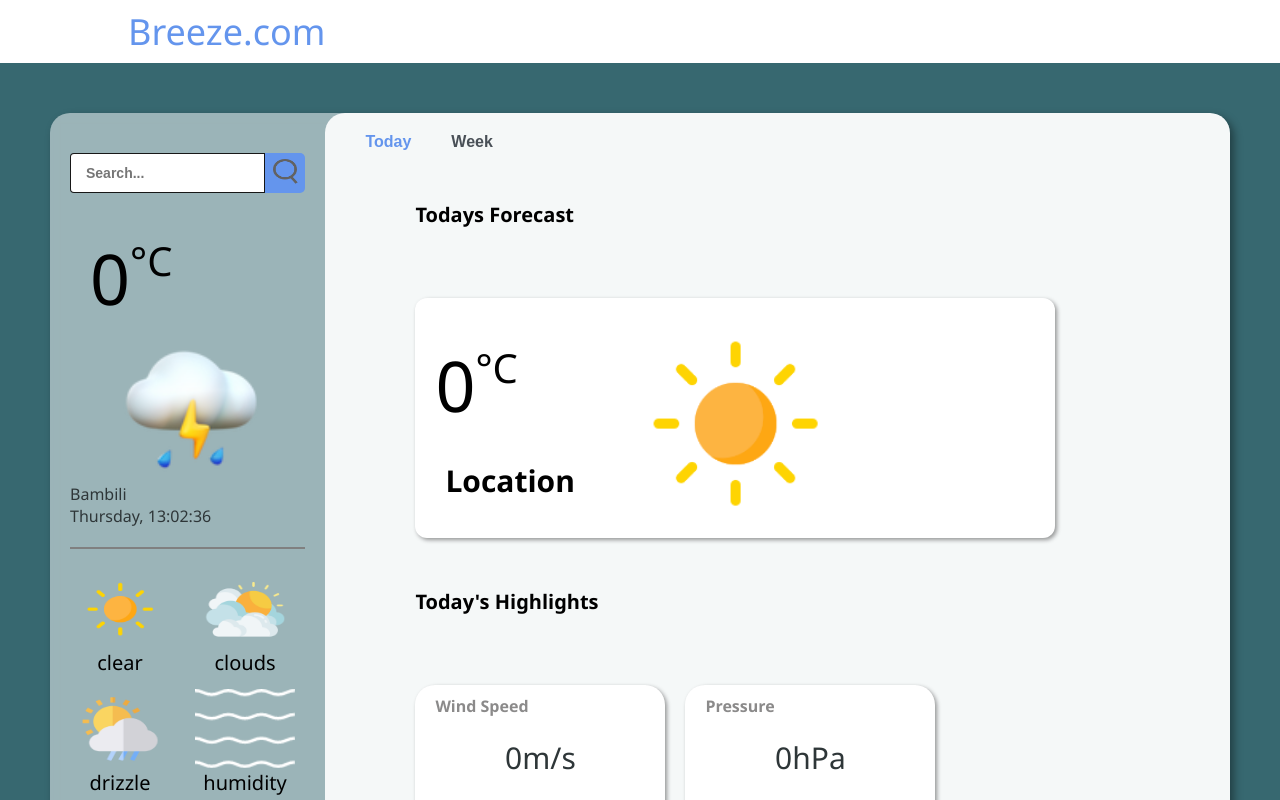
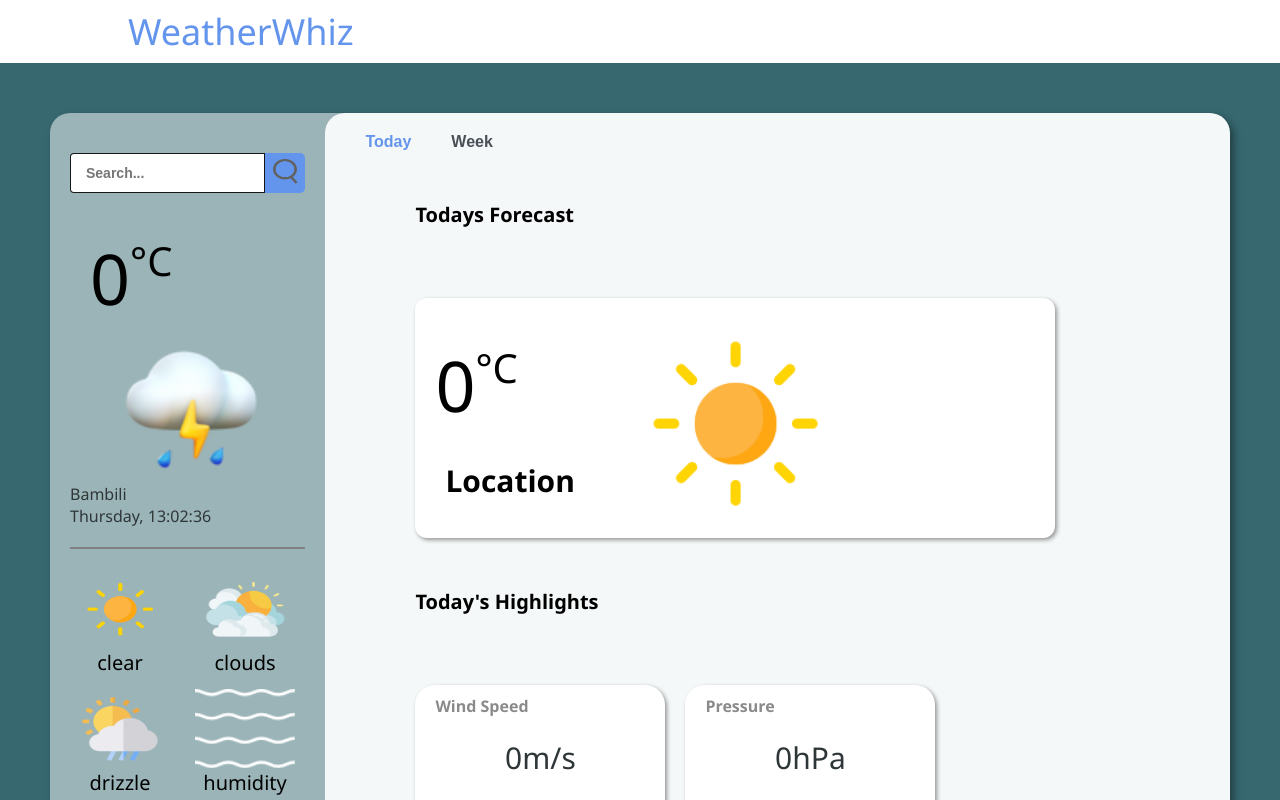
Before and after one commit to Achegnui/WeatherWhiz, a plain HTML site: page index.html in a window 1280 px wide. Shown: the top 800 px of the page. Drawn offline with nearby package versions, Linux system fonts and the light colour scheme; no server answers.

Commit message:
Update index.html
changed the name of the website

```diff
--- a/index.html
+++ b/index.html
@@ -8,13 +8,13 @@
       ="device-width,"
       initial-scale="1.0”"
     />
-    <title>MeteoPro</title>
+    <title>WeatherWhiz</title>
     <link rel="stylesheet" href="style.css" />
     <script src="https://cdn.jsdelivr.net/npm/chart.js"></script>
   </head>
   <body>
     <header>
-      <p class="logo">Breeze.com</p>
+      <p class="logo">WeatherWhiz</p>
       <nav>
         <!-- <ul class="nav_links">
             <li><a href="#">Home</a></li>
```
